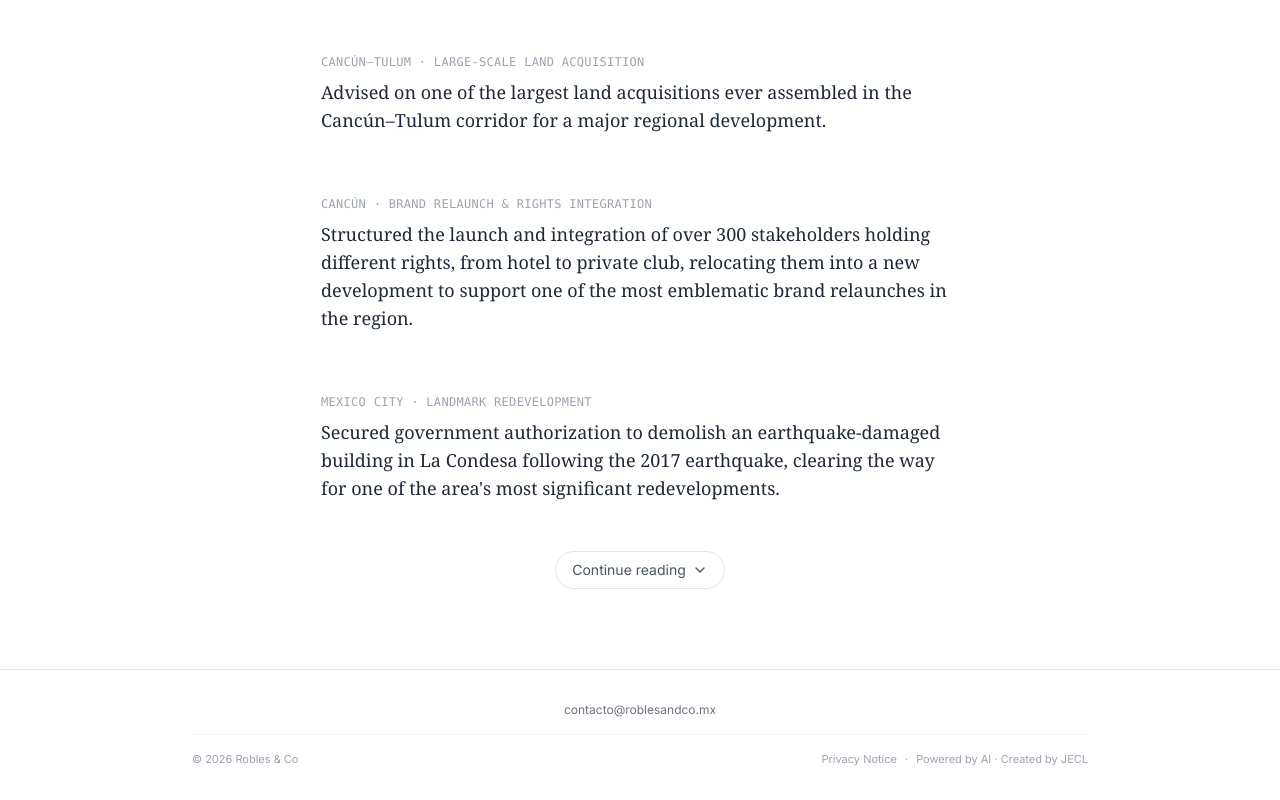
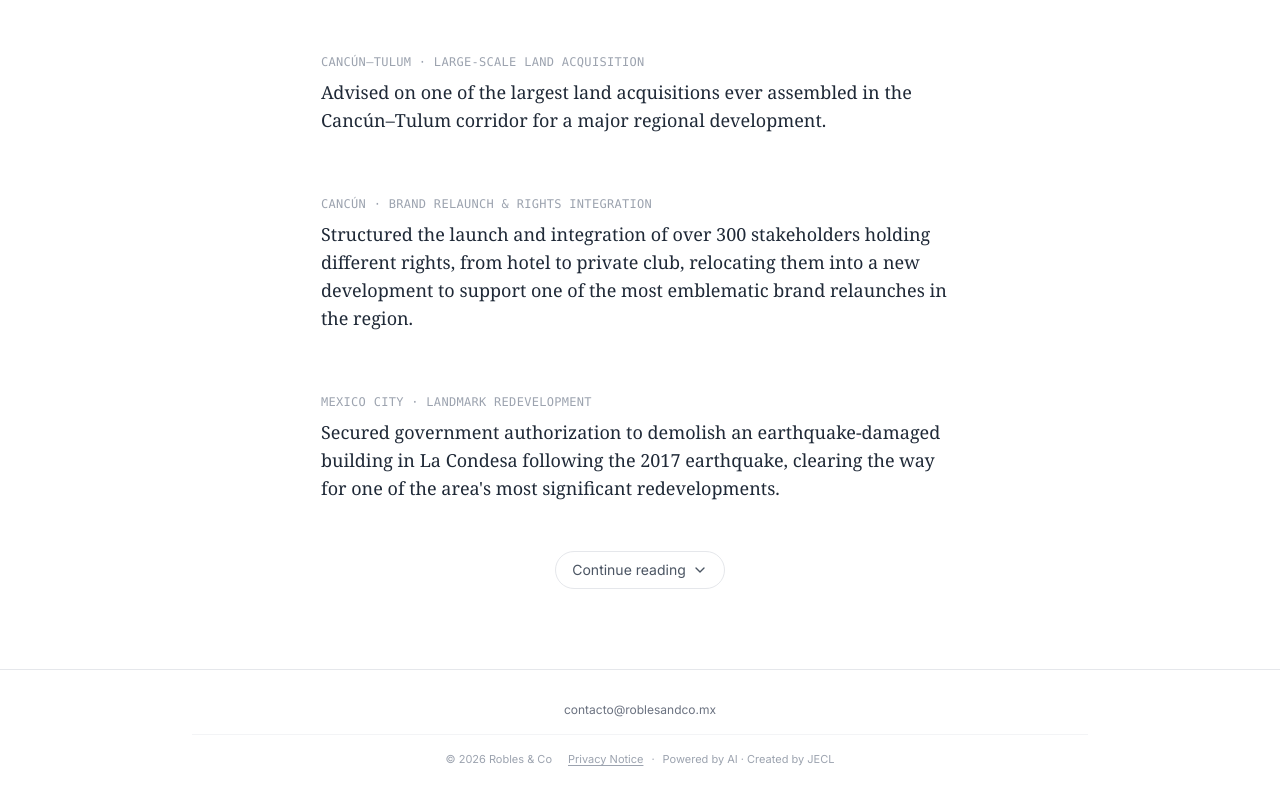
Before and after one commit to 3dwuard/Robles-Co, a Next.js app: page / in a window 1280 px wide. Shown: the part 2830-3630 px from the top of the page. Built offline with nearby package versions, Linux system fonts and the light colour scheme; no server answers.

Commit message:
Add underline to privacy link and center footer bottom row

```diff
--- a/app/page.tsx
+++ b/app/page.tsx
@@ -308,12 +308,12 @@ export default function Home() {
           </a>
         </div>
 
-        <div className="mx-auto mt-4 flex max-w-4xl flex-col items-center gap-2 border-t border-gray-100 pt-4 text-[11px] text-gray-400 sm:flex-row sm:justify-between sm:gap-4">
+        <div className="mx-auto mt-4 flex max-w-4xl flex-col items-center gap-2 border-t border-gray-100 pt-4 text-[11px] text-gray-400 sm:flex-row sm:justify-center sm:gap-4">
           <p>{t.footer.copyright}</p>
           <div className="flex items-center gap-2">
             <Link
               href="/aviso-de-privacidad"
-              className="transition-colors hover:text-[#ad8a4e]"
+              className="underline underline-offset-2 transition-colors hover:text-gray-600"
             >
               {t.footer.privacyLink}
             </Link>
```
